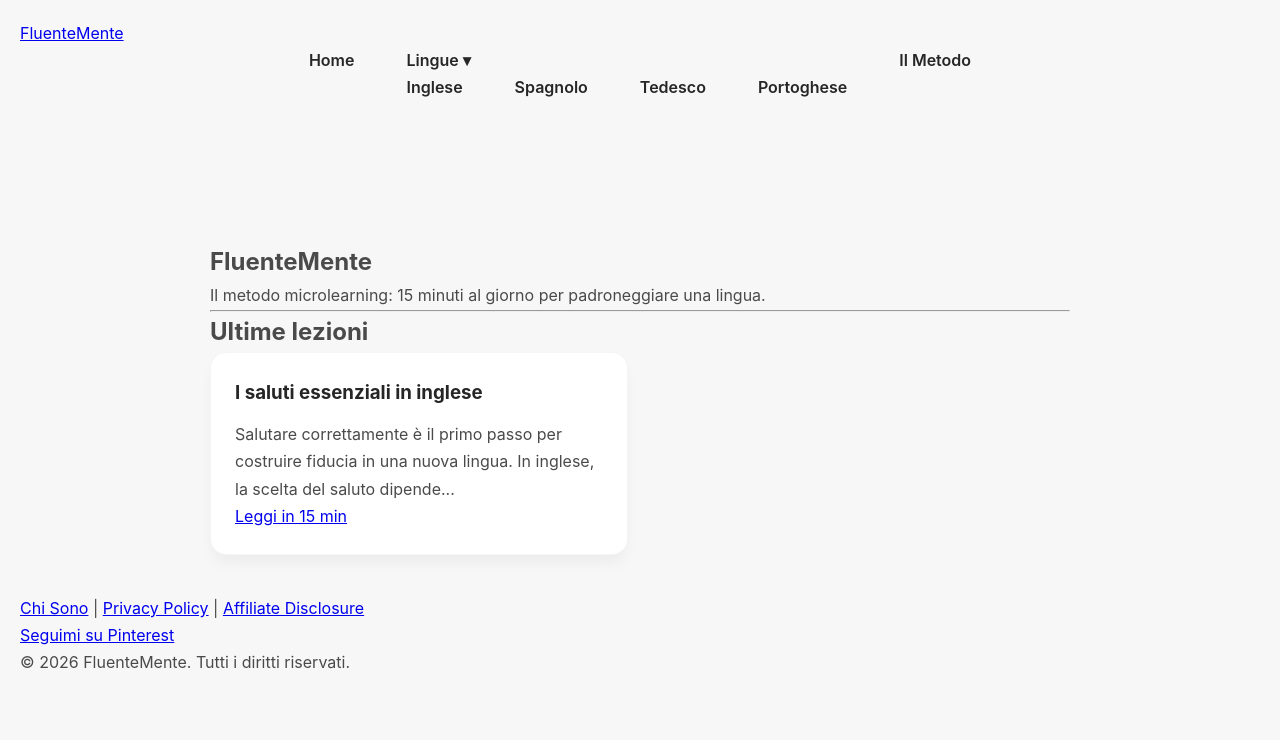
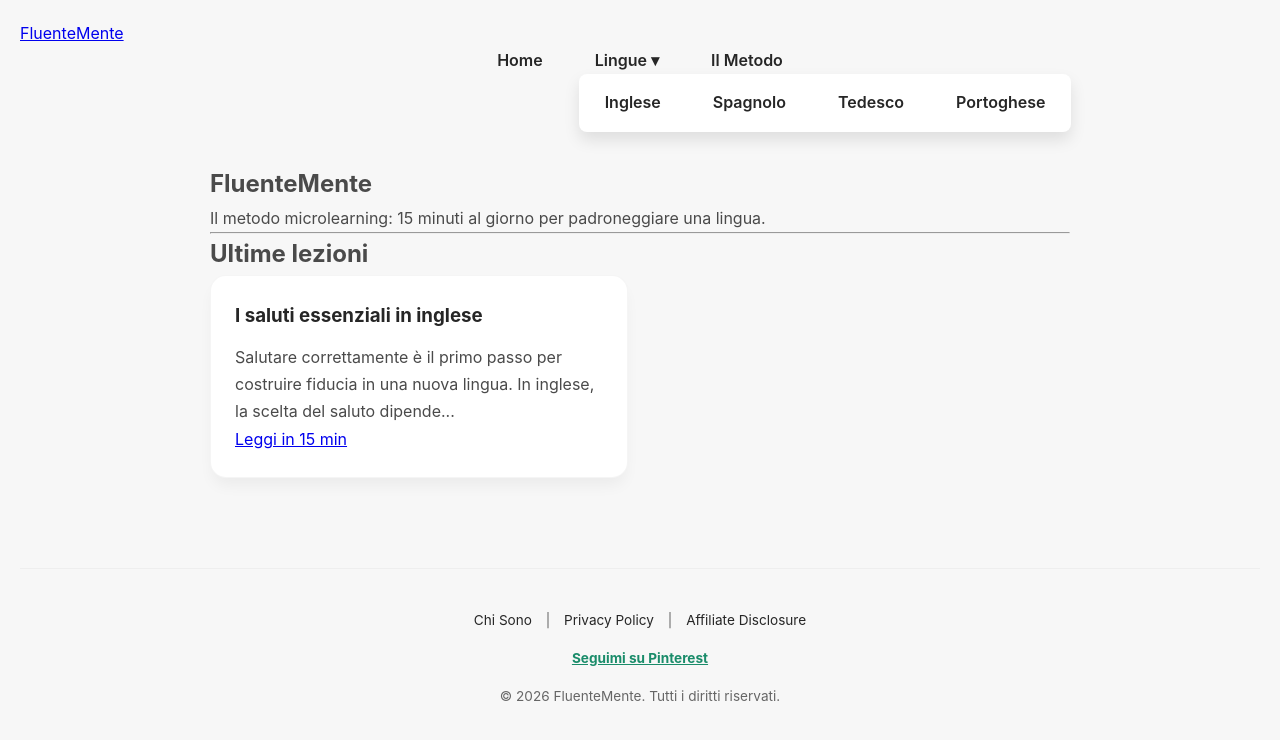
Before and after one commit to Nausica-c/Fluente-Mente, a Jekyll site: the page built from index.html, in a window 1280 px wide. Shown: the top 740 px of the page. Built offline with Jekyll 4.4.1, drawn with Linux system fonts in a browser that asks for light colours.

Commit message:
Update style.css

```diff
--- a/assets/css/style.css
+++ b/assets/css/style.css
@@ -126,3 +126,23 @@ article ul li::before {
   .grid-container { grid-template-columns: 1fr; }
   article h1 { font-size: 1.8rem; }
 }
+.dropdown { position: relative; }
+.dropdown-content {
+  display: none; position: absolute; background: white;
+  min-width: 150px; box-shadow: 0 8px 16px rgba(0,0,0,0.1);
+  padding: 10px; border-radius: 8px; z-index: 1;
+}
+.dropdown:hover .dropdown-content { display: block; }
+.dropdown-content li { display: block; margin: 5px 0; }
+
+.site-footer {
+  text-align: center;
+  padding: 40px;
+  border-top: 1px solid #eee;
+  margin-top: 50px;
+  font-size: 0.85rem;
+  color: #666;
+}
+.footer-links a { color: var(--primary-color); text-decoration: none; margin: 0 10px; }
+.social-links { margin: 15px 0; }
+.social-links a { color: var(--accent-color); font-weight: bold; }
```
